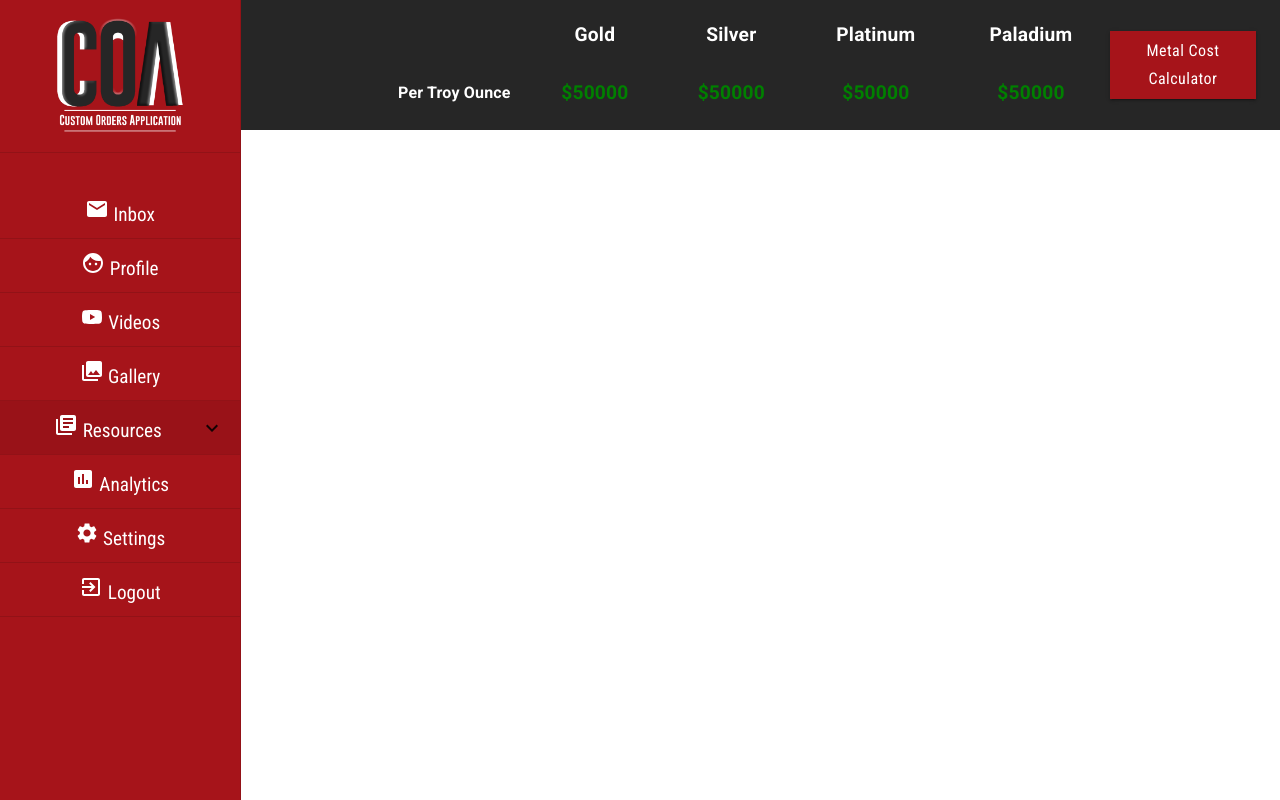
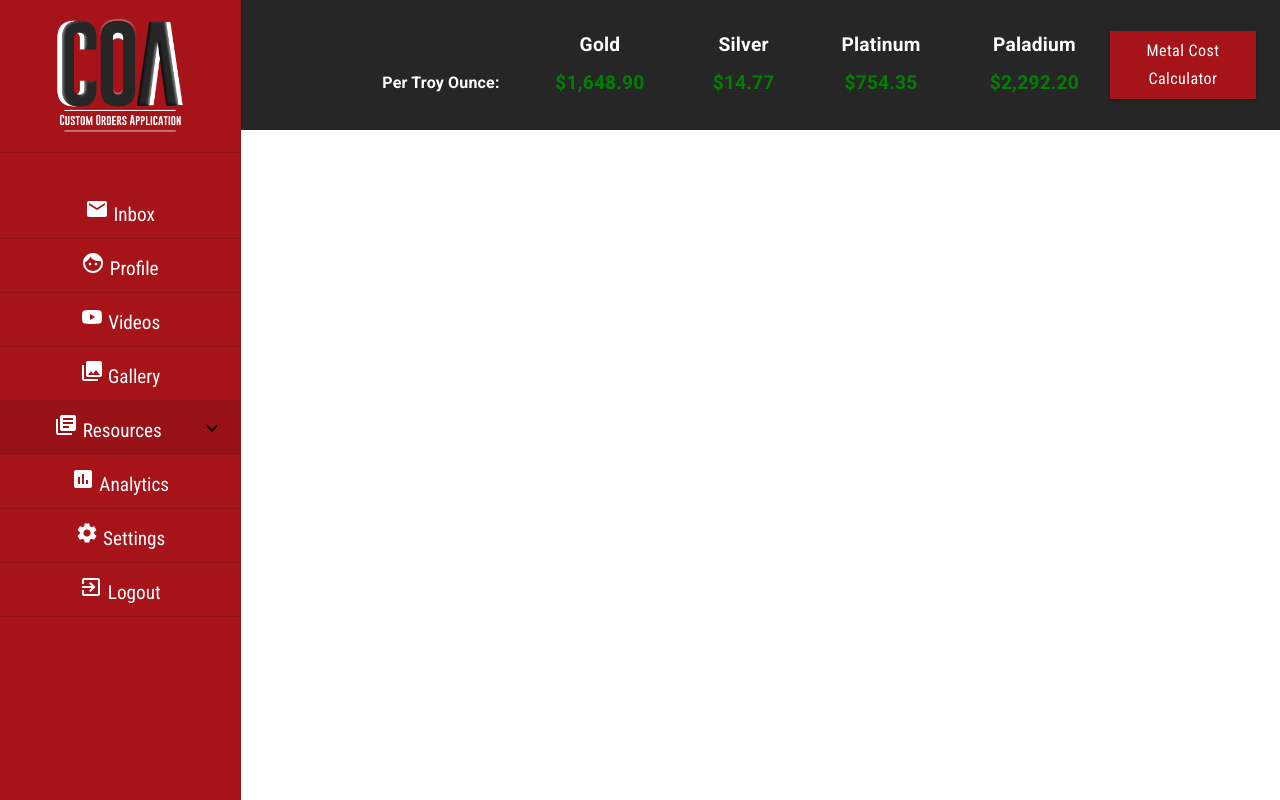
Before and after one commit to SlickJacket/ark_development, a React (Create React App) app: page /admin/resources in a window 1280 px wide. Built offline with nearby package versions, Linux system fonts and the light colour scheme.

Commit message:
condensed table in nav

```diff
--- a/src/components/ui/Header.js
+++ b/src/components/ui/Header.js
@@ -259,26 +259,70 @@ export default function Header(props) {
 
   const tabs = (
     <Fragment>
-      <TableContainer component={Paper} className={classes.tableContainer} style={{borderRadius: "0", boxShadow: "none"}}>
+      <TableContainer
+        component={Paper}
+        className={classes.tableContainer}
+        style={{ borderRadius: "0", boxShadow: "none" }}
+      >
         <Table
           className={classes.table}
-          aria-label="g"
+          aria-label="Precious Metal Prices"
+          size="small"
           style={{ backgroundColor: theme.palette.secondary.main }}
         >
           <TableHead>
             <TableRow>
-              <TableCell style={{ color: theme.palette.primary.main, borderBottom: "none", fontWeight: "700", fontSize: "1.2rem" }} align="center">
-              </TableCell>
-              <TableCell style={{ color: "white", borderBottom: "none", fontWeight: "700", fontSize: "1.2rem" }} align="center">
+              <TableCell
+                style={{
+                  color: theme.palette.primary.main,
+                  borderBottom: "none",
+                  fontWeight: "700",
+                  fontSize: "1.2rem"
+                }}
+                align="center"
+              ></TableCell>
+              <TableCell
+                style={{
+                  color: "white",
+                  borderBottom: "none",
+                  fontWeight: "700",
+                  fontSize: "1.2rem"
+                }}
+                align="center"
+              >
                 Gold
               </TableCell>
-              <TableCell style={{ color: "white", borderBottom: "none", fontWeight: "700", fontSize: "1.2rem" }} align="center">
+              <TableCell
+                style={{
+                  color: "white",
+                  borderBottom: "none",
+                  fontWeight: "700",
+                  fontSize: "1.2rem"
+                }}
+                align="center"
+              >
                 Silver
               </TableCell>
-              <TableCell style={{ color: "white", borderBottom: "none", fontWeight: "700", fontSize: "1.2rem" }} align="center">
+              <TableCell
+                style={{
+                  color: "white",
+                  borderBottom: "none",
+                  fontWeight: "700",
+                  fontSize: "1.2rem"
+                }}
+                align="center"
+              >
                 Platinum
               </TableCell>
-              <TableCell style={{ color: "white", borderBottom: "none", fontWeight: "700", fontSize: "1.2rem" }} align="center">
+              <TableCell
+                style={{
+                  color: "white",
+                  borderBottom: "none",
+                  fontWeight: "700",
+                  fontSize: "1.2rem"
+                }}
+                align="center"
+              >
                 Paladium
               </TableCell>
             </TableRow>
@@ -286,22 +330,59 @@ export default function Header(props) {
           <TableBody>
             <TableRow>
               <TableCell
-                style={{ color: "white", borderBottom: "none", fontWeight: "700", fontSize: "1rem" }}
+                style={{
+                  color: "white",
+                  borderBottom: "none",
+                  fontWeight: "700",
+                  fontSize: "1rem"
+                }}
                 align="right"
               >
-                Per Troy Ounce
+                Per Troy Ounce:
               </TableCell>
-              <TableCell style={{ color: "green", borderBottom: "none", fontWeight: "700", fontSize: "1.2rem" }} align="center">
-                $50000
+              <TableCell
+                style={{
+                  color: "green",
+                  borderBottom: "none",
+                  fontWeight: "700",
+                  fontSize: "1.2rem"
+                }}
+                align="center"
+              >
+                $1,648.90
               </TableCell>
-              <TableCell style={{ color: "green", borderBottom: "none", fontWeight: "700", fontSize: "1.2rem" }} align="center">
-                $50000
+              <TableCell
+                style={{
+                  color: "green",
+                  borderBottom: "none",
+                  fontWeight: "700",
+                  fontSize: "1.2rem"
+                }}
+                align="center"
+              >
+                $14.77
               </TableCell>
-              <TableCell style={{ color: "green", borderBottom: "none", fontWeight: "700", fontSize: "1.2rem" }} align="center">
-                $50000
+              <TableCell
+                style={{
+                  color: "green",
+                  borderBottom: "none",
+                  fontWeight: "700",
+                  fontSize: "1.2rem"
+                }}
+                align="center"
+              >
+                $754.35
               </TableCell>
-              <TableCell style={{ color: "green", borderBottom: "none", fontWeight: "700", fontSize: "1.2rem" }} align="center">
-                $50000
+              <TableCell
+                style={{
+                  color: "green",
+                  borderBottom: "none",
+                  fontWeight: "700",
+                  fontSize: "1.2rem"
+                }}
+                align="center"
+              >
+                $2,292.20
               </TableCell>
             </TableRow>
           </TableBody>
```
